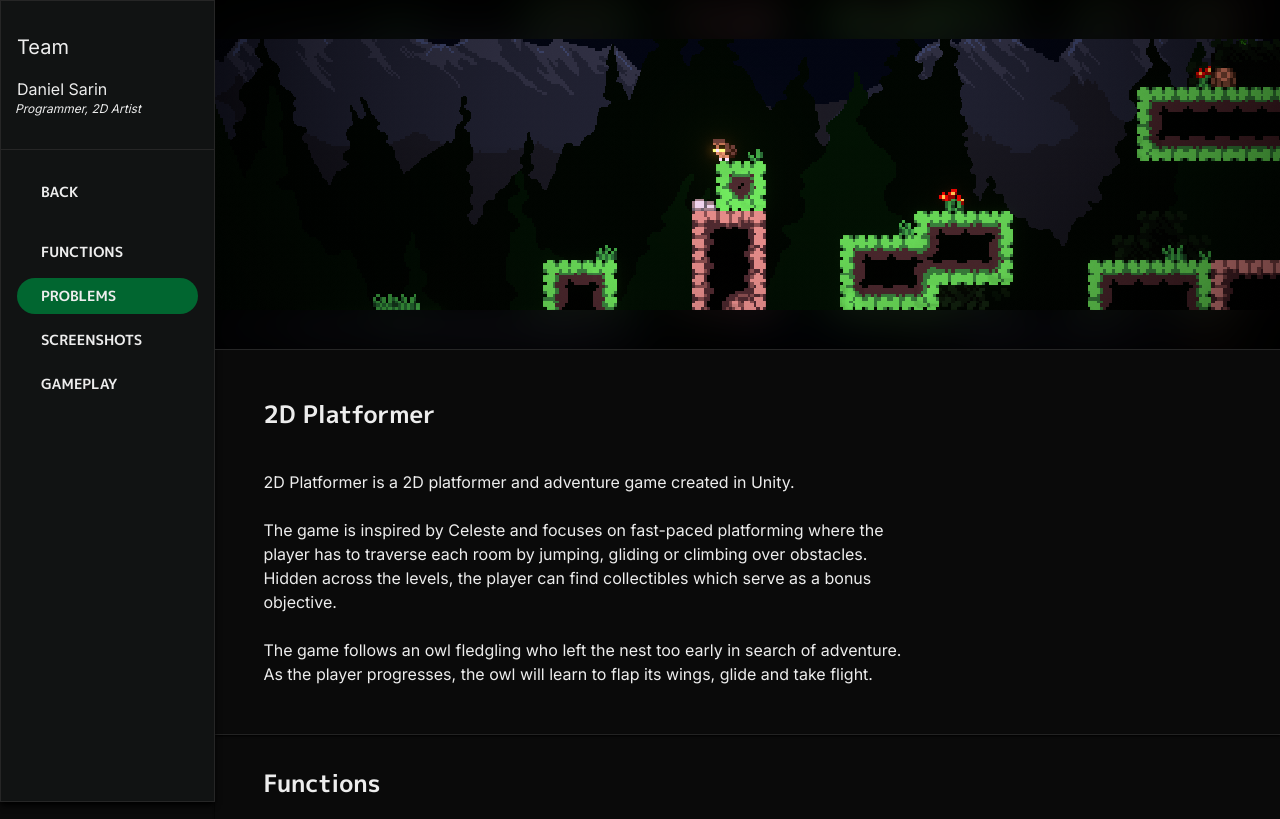
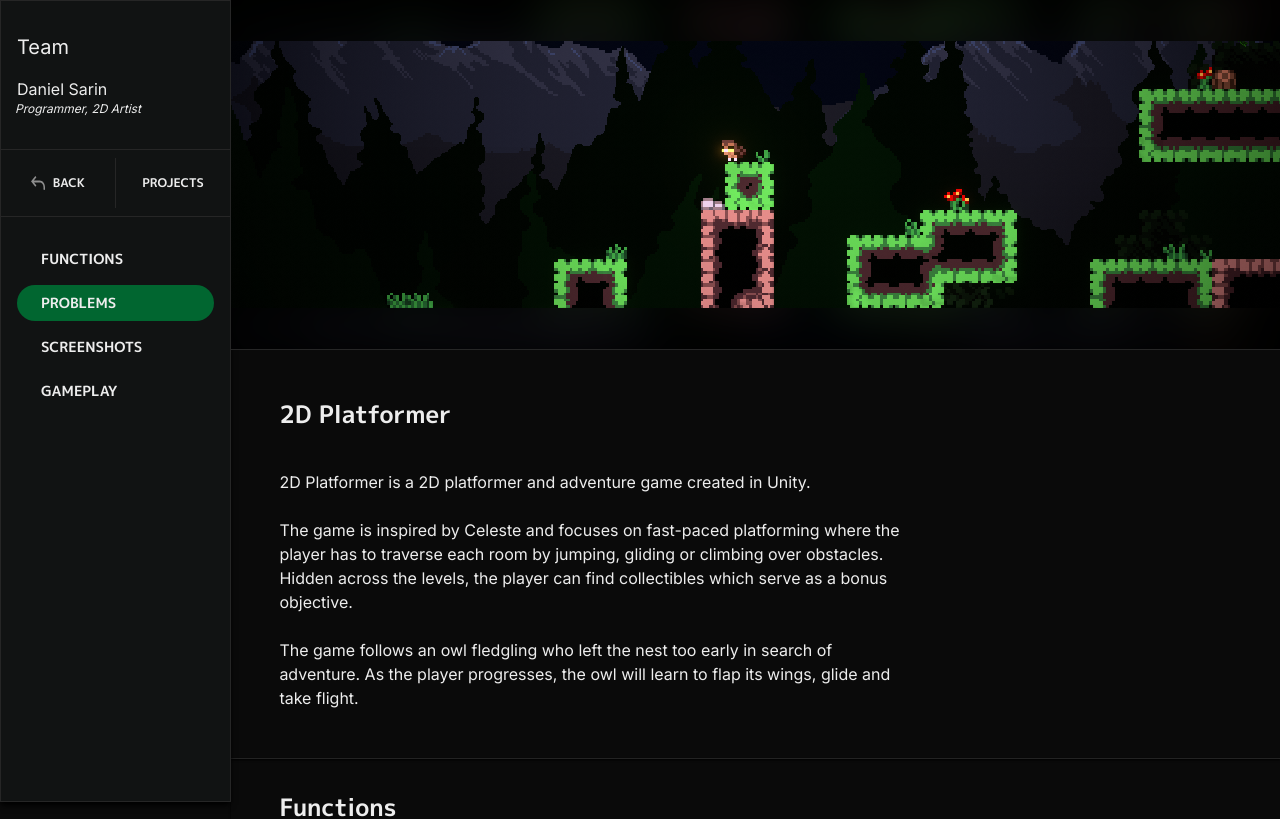
Before and after one commit to btasa013/portfolio, a Next.js app: page /projects/2d-platformer/reports/2 in a window 1280 px wide. Shown: the top 819 px of the page. Built offline with nearby package versions, Linux system fonts and the light colour scheme.

Commit message:
Added back button icon, separated it from scroll buttons.

```diff
--- a/src/components/Nav.tsx
+++ b/src/components/Nav.tsx
@@ -103,28 +103,28 @@ interface NavButtonProps {
 export function NavButton({ title, id, selected, ref }: NavButtonProps) {
   return (
     <ScrollButton selected={selected} href={`#${id ?? title}`} ref={ref}>
-      <p className="mr-8 font-mplus uppercase text-sm text-nowrap">{title}</p>
+      <p className="mr-12 font-mplus uppercase text-sm text-nowrap">{title}</p>
     </ScrollButton>
   );
 }
 
-interface NavBackButtonProps {
+interface SmallNavButtonProps {
   title: string;
-  href?: string;
+  icon?: string;
+  href: string;
 }
 
-export function NavBackButton({ title, href }: NavBackButtonProps) {
+export function SmallNavButton({ title, icon, href }: SmallNavButtonProps) {
   return (
-    <div>
-      <div className="rounded-4xl duration-200 font-bold hover:cursor-pointer hover:shadow-black hover:shadow-xs hover:brightness-125">
+    <div className="flex items-center h-[50px]">
+      <div className="mx-2.5 p-2.5 rounded-4xl duration-200 font-bold hover:cursor-pointer hover:shadow-black hover:shadow-xs hover:brightness-125">
         <a href={getPath(href)}>
-          <div className="p-2 opacity-100 flex items-center text-justify px-4">
-            { /* <img alt="" src={getPath("icons/file.svg")} className="w-[24px] aspect-square"/> */}
-            <p className="px-2 font-mplus uppercase text-sm text-nowrap">{title}</p>
+          <div className="flex gap-2 h-full opacity-100 items-center text-justify">
+            {icon ? <img alt="" src={icon ?? getPath("icons/back.svg")} className="w-[14px] aspect-square"/> : null}
+            <p className="font-mplus uppercase text-xs text-nowrap">{title}</p>
           </div>
         </a>
       </div>
-      <p className="mb-4"></p>
     </div>
   );
 }
--- a/src/components/ProjectPage.tsx
+++ b/src/components/ProjectPage.tsx
@@ -2,7 +2,7 @@ import Page from '@/components/Page';
 import { getPath } from '@/scripts/path';
 import React from 'react';
 import DetailBlock from './DetailBlock';
-import Nav, { NavItem, NavBackButton, NavButton } from '@/components/Nav';
+import Nav, { NavItem, SmallNavButton, NavButton } from '@/components/Nav';
 
 export interface ProjectPageProps {
   title: string;
@@ -46,26 +46,23 @@ export default function Project(props: ProjectPageProps) {
     </div>
   </div>;
 
-  const back: NavItem = {
-    title: "Back",
-    href: isMainPage ? '#Projects' : `projects/${slug}#Reports`,
-    component: NavBackButton
-  };
-
-  const navItems = [back];
-
-  sections
+  const navItems = sections
     .filter(s => s.navButton !== undefined)
-    .forEach(s => {
-      navItems.push({
+    .map(s => {
+      return {
         title: s.navButton!.title,
         id: s.title,
         ref: s.ref,
         component: NavButton
-      });
+      };
     });
 
-  const sidebarItems = [teamMembers, <Nav key="nav" nav={navItems} />];
+  const backButton = <div key="back" className="flex py-2 divide-x-1 divide-neutral-800 *:w-1/2 *:justify-center">
+    <SmallNavButton title="Back" icon={getPath("icons/back.svg")} href={isMainPage ? '#Projects' : `projects/${slug}#Reports`} />
+    { isMainPage ? <div></div> : <SmallNavButton title="Projects" href={'#Projects'} /> }
+  </div>;
+
+  const sidebarItems = [teamMembers, backButton, <Nav key="nav" nav={navItems} />];
 
   return (
     <Page sidebarItems={sidebarItems}>
```
Also changed, not shown: public/icons/back.svg (added).
